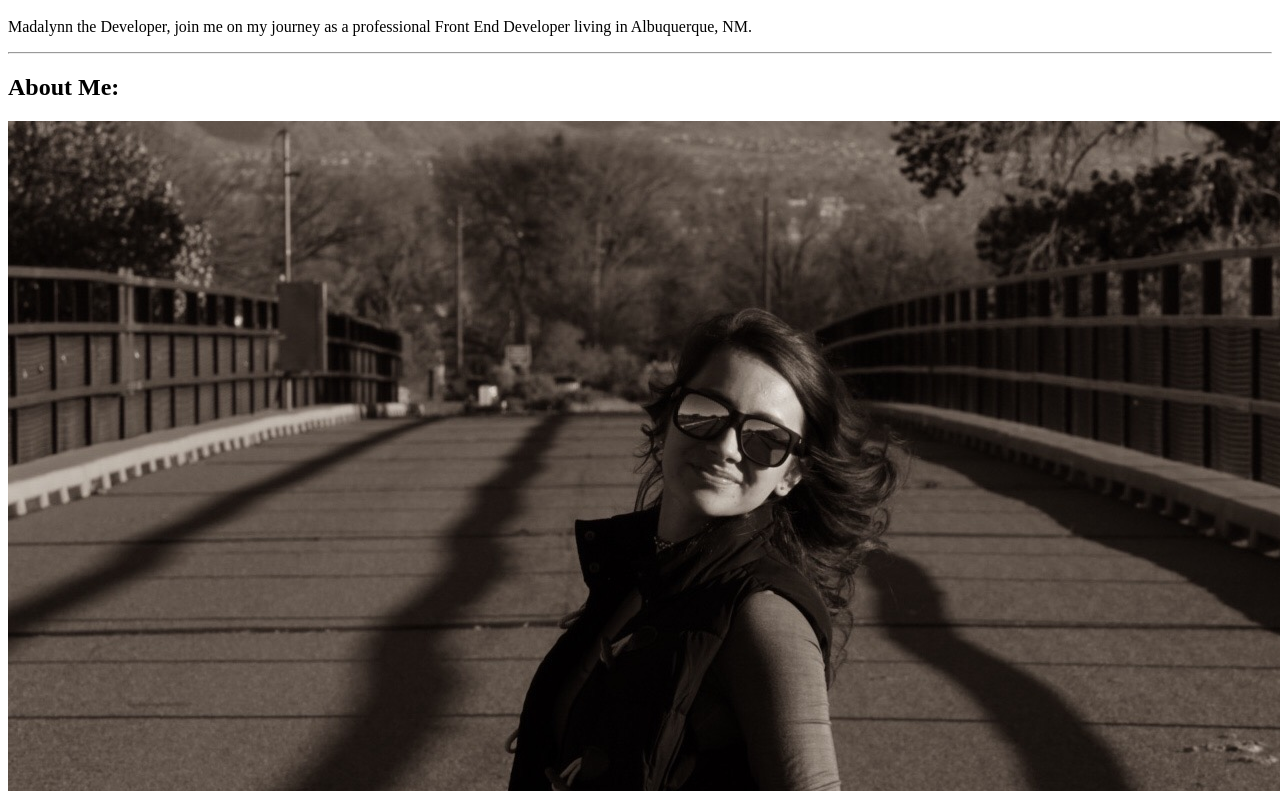
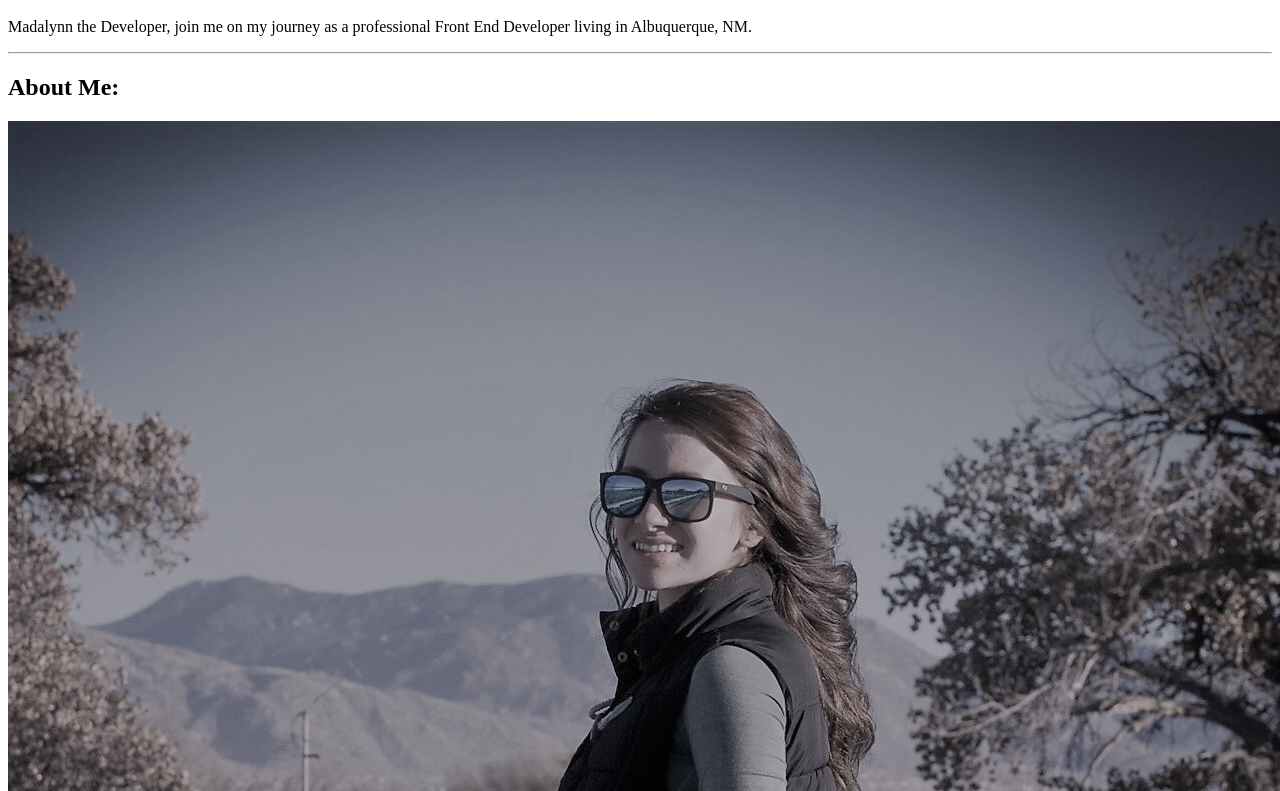
Before and after one commit to MadalynnTheDeveloper/personal-website-project, a plain HTML site: page public_html/documentaion/milestone-2.html in a window 1280 px wide. Shown: the part 1129-1920 px from the top of the page. Drawn offline with Linux system fonts and the light colour scheme.

Commit message:
corrected image size img src in about me

```diff
--- a/public_html/documentaion/milestone-2.html
+++ b/public_html/documentaion/milestone-2.html
@@ -18,7 +18,7 @@
     <hr>
 
     <h2>About Me:</h2>
-         <img src="../images/madalynn...jpeg" height="942" width="1410" alt="image-madalynn...jpeg">
+        <img src="../images/MadalynnABQ.jpg" height="1080" width="1393" alt="image-MadalynnABQ.jpg">
     <p>
         As a full-stack developer in training, I have discovered the components of coding and how various parts work together to make web applications run. I have become familiar with the various technologies used in modern web development with a focus on Front-end with HTML, CSS and React. I have a foundation in JavaScript stack plus the latest technologies including Git, MySQL and software architecture principles.
         I have an abundance of experience in Version Control with Git and Github, using relational databases with MySQL, Application Deployment, DevOps, and containerization using Docker. I have discovered many benefits and capabilities of the agile project management working along side classmates working together as a team to deliver value early and consistently throughout projects.
```
Also changed, not shown: public_html/images/MadalynnABQ.jpg (added), public_html/images/madalynn...jpeg (deleted).
